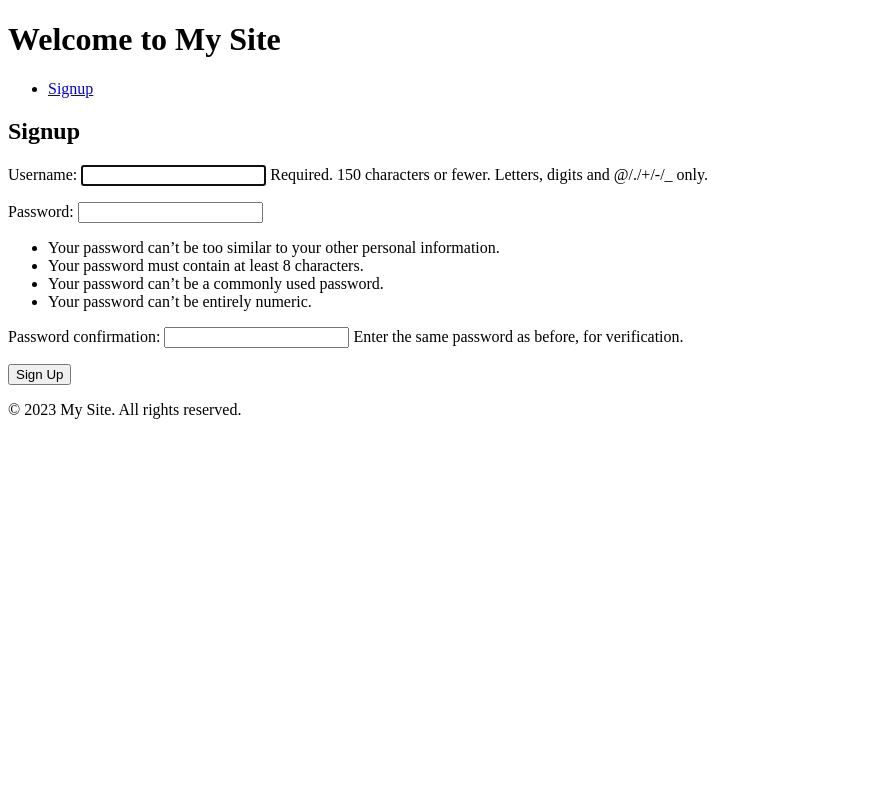
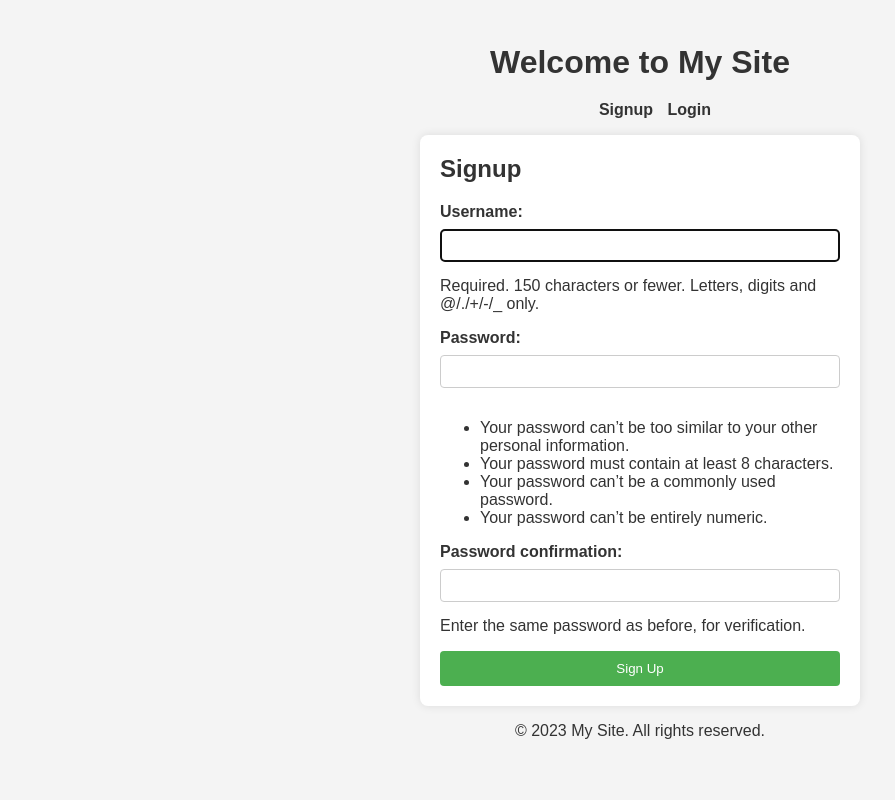
Before and after one commit to siddg2023/mysite, a Django app: page /myapp/signup/ in a window 1280 px wide. Shown: the whole page, without its empty margins (0-895 px from the left). Run offline with Django 4.2, Linux system fonts and the light colour scheme.

Commit message:
added styling

```diff
--- /dev/null
+++ b/myapp/static/myapp/css/styles.css
@@ -0,0 +1,87 @@
+/* Reset some default styles */
+body, h1, h2, form {
+    margin: 0;
+    padding: 0;
+}
+
+body {
+    font-family: 'Arial', sans-serif;
+    background-color: #f4f4f4;
+    color: #333;
+    display: flex;
+    flex-direction: column;
+    align-items: center;
+    justify-content: center;
+    min-height: 100vh;
+    margin: 0;
+}
+
+.container {
+    max-width: 400px;
+    width: 100%;
+    background-color: #fff;
+    padding: 20px;
+    border-radius: 8px;
+    box-shadow: 0 0 10px rgba(0, 0, 0, 0.1);
+}
+
+h1 {
+    color: #333;
+    text-align: center;
+}
+
+nav {
+    text-align: center;
+    margin-top: 20px;
+}
+
+nav ul {
+    list-style: none;
+}
+
+nav ul li {
+    display: inline-block;
+    margin-right: 10px;
+}
+
+nav ul li a {
+    text-decoration: none;
+    color: #333;
+    font-weight: bold;
+}
+
+/* Add the rest of the styling from the previous CSS file */
+form {
+    margin-top: 20px;
+}
+
+label {
+    display: block;
+    margin-bottom: 8px;
+    font-weight: bold;
+}
+
+input {
+    width: 100%;
+    padding: 8px;
+    margin-bottom: 15px;
+    box-sizing: border-box;
+    border: 1px solid #ccc;
+    border-radius: 4px;
+}
+
+button {
+    background-color: #4caf50;
+    color: #fff;
+    padding: 10px 15px;
+    border: none;
+    border-radius: 4px;
+    cursor: pointer;
+    width: 100%;
+}
+
+button:hover {
+    background-color: #45a049;
+}
+
+/* Your additional styles can be added here */
--- a/myapp/templates/base.html
+++ b/myapp/templates/base.html
@@ -5,6 +5,8 @@
     <meta name="viewport" content="width=device-width, initial-scale=1.0">
     <title>{% block title %}My Site{% endblock %}</title>
     <!-- Additional head elements, stylesheets, or scripts can be included here -->
+    {% load static %} <!-- Add this line to load the static template tag -->
+    <link rel="stylesheet" href="{% static 'myapp/css/styles.css' %}">
 </head>
 <body>
 
@@ -14,13 +16,16 @@
         <nav>
             <ul>
                 <li><a href="{% url 'signup' %}">Signup</a></li>
+                <li><a href="{% url 'custom_login' %}">Login</a></li>
                 <!-- Add other navigation links as needed -->
             </ul>
         </nav>
     </header>
 
     <main>
-        {% block content %}{% endblock %}
+        <div class="container">
+            {% block content %}{% endblock %}
+        </div>
     </main>
 
     <footer>
--- a/myapp/templates/hello_world.html
+++ /dev/null
@@ -1,6 +0,0 @@
-{% extends 'base.html' %}
-
-{% block content %}
-  <h2>Hello, World!</h2>
-  <p>Welcome, {{ user.username }}!</p>
-{% endblock %}
--- a/myapp/templates/signup.html
+++ b/myapp/templates/signup.html
@@ -1,7 +1,9 @@
 {% extends 'base.html' %}
 
 {% block content %}
+  {% load static %} <!-- Add this line to load the static template tag -->
   <h2>Signup</h2>
+  <link rel="stylesheet" href="{% static 'myapp/css/styles.css' %}">
   <form method="post" action="{% url 'signup' %}">
     {% csrf_token %}
     {{ form.as_p }}
```
Also changed, not shown: myapp/templates/create_profile.html (+8 -9 lines), mysite/settings.py (+5 -4 lines), db.sqlite3, 1 other file.
